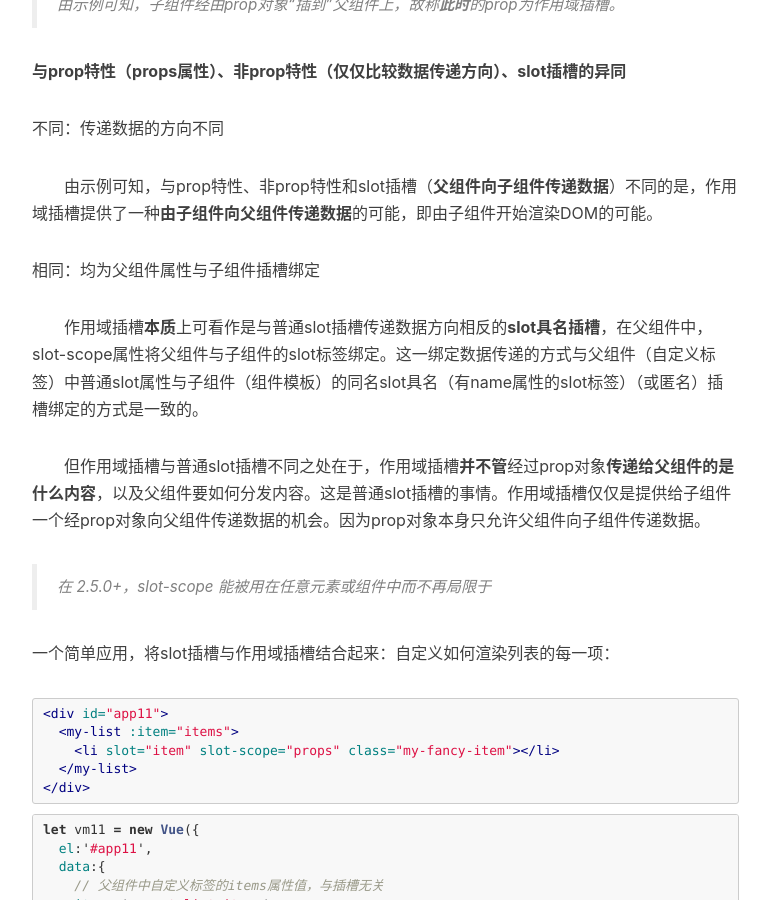
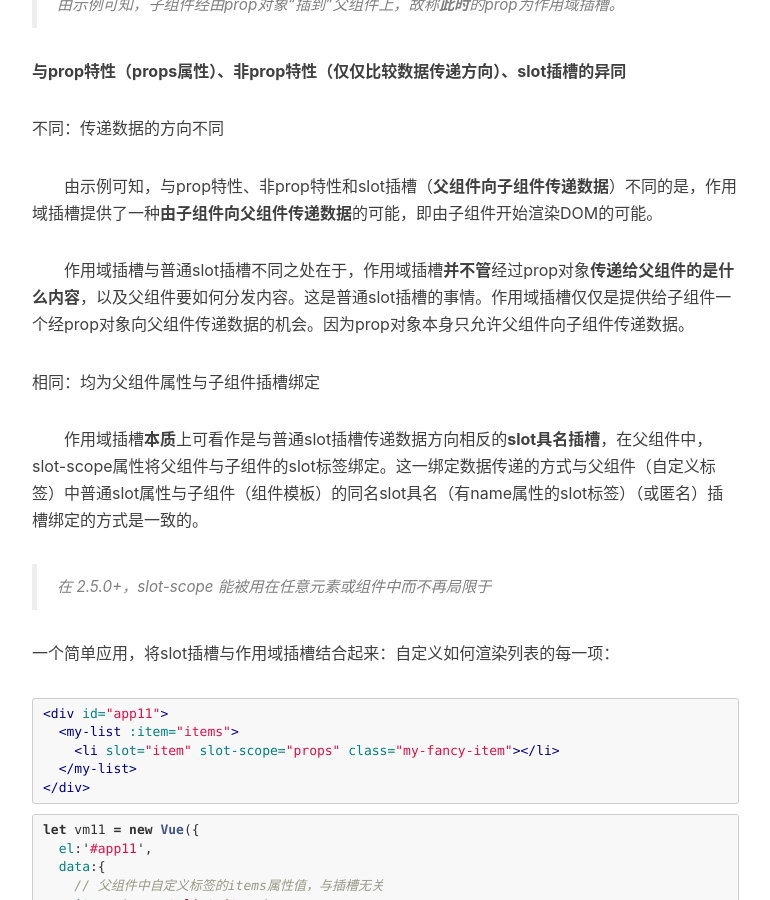
Before and after one commit to lbwa/lbwa.github.io, a Jekyll site: the page built from _posts/2018-2-24-Note-about-Vue.js-essentials.md, in a window 1280 px wide and 900 px high, scrolled down 23272 px. Shown: the whole window, without its empty margins (233-1003 px from the left). Built offline with Jekyll 4.4.1, drawn with Linux system fonts in a browser that asks for light colours; nearby versions of some CDN libraries; comment, search, counter and statistics services are not loaded.

Commit message:
修改格式

```diff
--- a/_posts/2018-2-24-Note-about-Vue.js-essentials.md
+++ b/_posts/2018-2-24-Note-about-Vue.js-essentials.md
@@ -679,7 +679,7 @@
 
 渲染结果为：
 
-<font color=red>There is nothing</font>  <!-- 此处为红色字体 -->
+<span style="color:red">There is nothing</span>  <!-- 此处为红色字体 -->
 
 由上可知，模板中的data-line特性值被覆盖，style特性的值与自定义标签中的同名特性合并。
 
@@ -932,11 +932,11 @@
 
 　　由示例可知，与prop特性、非prop特性和slot插槽（**父组件向子组件传递数据**）不同的是，作用域插槽提供了一种**由子组件向父组件传递数据**的可能，即由子组件开始渲染DOM的可能。
 
+　　作用域插槽与普通slot插槽不同之处在于，作用域插槽**并不管**经过prop对象**传递给父组件的是什么内容**，以及父组件要如何分发内容。这是普通slot插槽的事情。作用域插槽仅仅是提供给子组件一个经prop对象向父组件传递数据的机会。因为prop对象本身只允许父组件向子组件传递数据。
+
 相同：均为父组件属性与子组件插槽绑定
 
 　　作用域插槽**本质**上可看作是与普通slot插槽传递数据方向相反的**slot具名插槽**，在父组件中，slot-scope属性将父组件与子组件的slot标签绑定。这一绑定数据传递的方式与父组件（自定义标签）中普通slot属性与子组件（组件模板）的同名slot具名（有name属性的slot标签）（或匿名）插槽绑定的方式是一致的。
-
-　　但作用域插槽与普通slot插槽不同之处在于，作用域插槽**并不管**经过prop对象**传递给父组件的是什么内容**，以及父组件要如何分发内容。这是普通slot插槽的事情。作用域插槽仅仅是提供给子组件一个经prop对象向父组件传递数据的机会。因为prop对象本身只允许父组件向子组件传递数据。
 
 >在 2.5.0+，slot-scope 能被用在任意元素或组件中而不再局限于 <template>。
 
@@ -991,7 +991,7 @@
 1. :text="item.text"：接受v-for迭代产出的值，text属性经prop对象传递给父组件。
 1. 父组件中，slot-scope属性：仅仅用于给子组件**提供**一个向父组件传输数据的通道。 它并不管传递的是什么内容，以及父组件将如何分发内容。
 
-　　由此示例可知，slot插槽和作用域插槽的不同之处在于，slot插槽提供内容分发凭证（即子组件中slot标签的name属性）将父组件接收的内容分发给各个子组件。作用域插槽是仅仅给子组件一个经由prop属性向父组件传递数据的机会。作用域插槽**并不管**经过prop对象**传递给父组件的是什么内容**，以及父组件要如何分发内容。<font color=red>这是slot插槽的事情</font>。
+　　由此示例可知，slot插槽和作用域插槽的不同之处在于，slot插槽提供内容分发凭证（即子组件中slot标签的name属性）将父组件接收的内容分发给各个子组件。作用域插槽是仅仅给子组件一个经由prop属性向父组件传递数据的机会。作用域插槽**并不管**经过prop对象**传递给父组件的是什么内容**，以及父组件要如何分发内容。<span style="color:red">这是slot插槽的事情</span>。
 
 
   [1]: https://cn.vuejs.org/v2/guide/components.html#%E8%87%AA%E5%AE%9A%E4%B9%89%E4%BA%8B%E4%BB%B6
```
